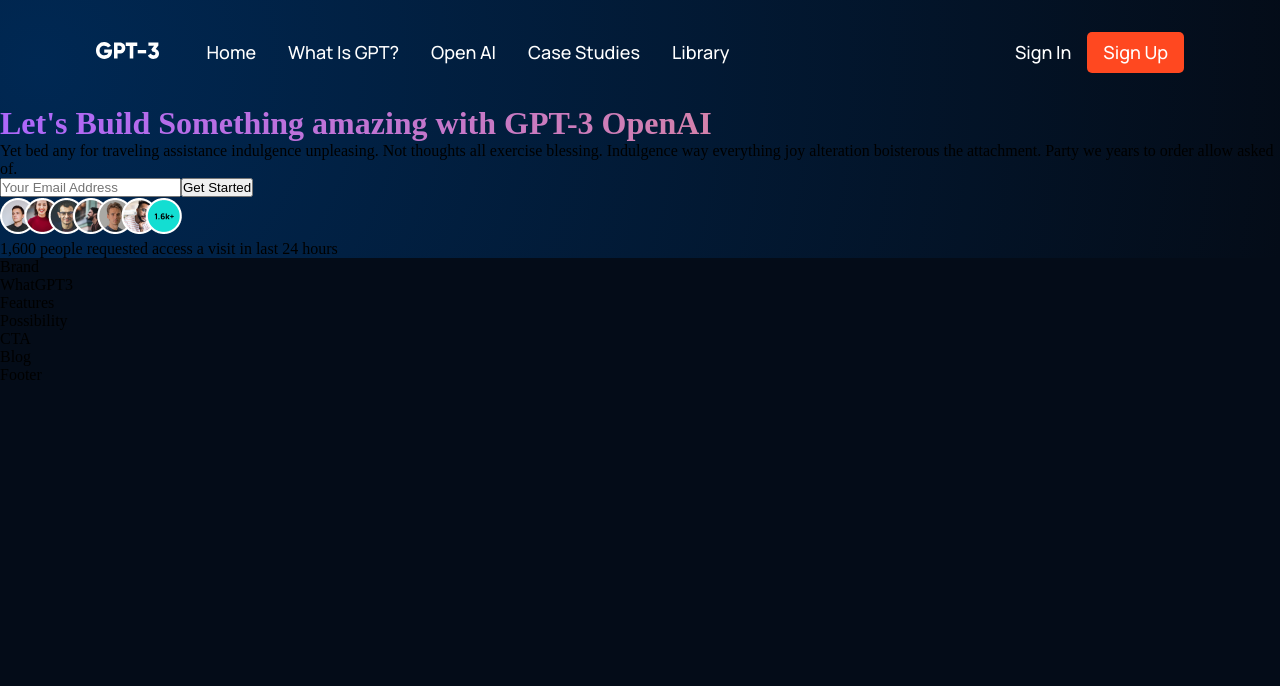
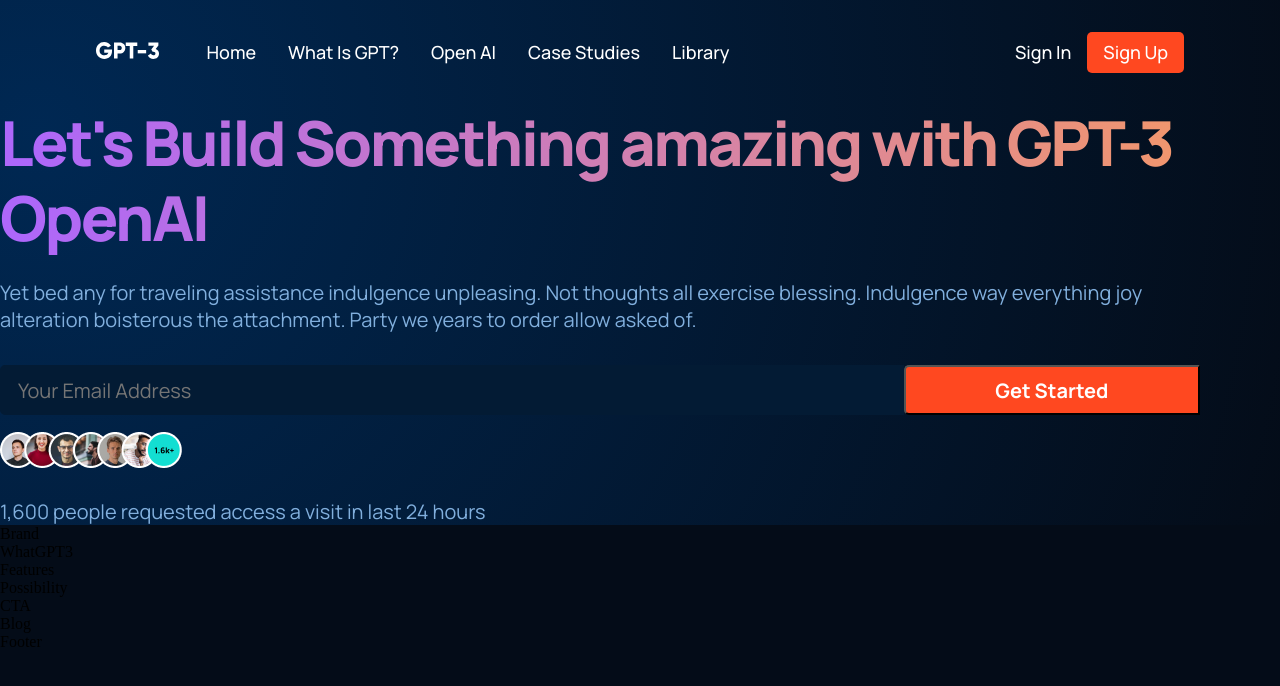
Before and after one commit to zubbyzillion/React-Landing-Page, a React (Vite) app: page / in a window 1280 px wide. Shown: the top 686 px of the page. Built offline with nearby package versions, Linux system fonts and the light colour scheme.

Commit message:
Styling Header

```diff
--- a/src/containers/header/Header.jsx
+++ b/src/containers/header/Header.jsx
@@ -19,6 +19,10 @@
             <img src={people} alt="people" />
             <p>1,600 people requested access a visit in last 24 hours</p>
           </div>
+
+          {/* <div className="gpt3__header-image">
+            <img src={ai} alt="ai" />
+          </div> */}
         </div>
     </div>
   )
--- a/src/containers/header/header.css
+++ b/src/containers/header/header.css
@@ -0,0 +1,70 @@
+.gpt3__header {
+    display: flex;
+}
+
+.gpt3__header-content {
+    flex: 1;
+    display: flex;
+    justify-content: center;
+    align-items: flex-start;
+    flex-direction: column;
+
+    margin-right: 5rem;
+}
+
+.gpt3__header-content h1 {
+    font-family: var(--font-family);
+    font-weight: 800;
+    font-size: 62px;
+    line-height: 75px;
+    letter-spacing: -0.04em;
+}
+
+.gpt3__header-content p {
+    font-family: var(--font-family);
+    font-style: normal;
+    font-weight: normal;
+    font-size: 20px;
+    line-height: 27px;
+    color: var(--color-text);
+
+    margin-top: 1.5rem;
+}
+
+.gpt3__header-content__input {
+    width: 100%;
+    margin: 2rem 0 1rem;
+
+    display: flex;
+}
+
+.gpt3__header-content__input input {
+    flex: 2;
+    width: 100%;
+    min-height: 50px;
+    font-family: var(--font-family);
+    font-size: 20px;
+    line-height: 27px;
+    background: var(--color-footer);
+    border: 2px solid var(--color-footer);
+    padding: 0 1rem;
+    outline: none;
+    color: #fff;
+    border-radius: 5px 0px 0px 5px;
+}
+
+.gpt3__header-content__input button {
+    flex: 0.6;
+    width: 100%;
+    min-height: 50px;
+    font-family: var(--font-family);
+    font-weight: bold;
+    font-size: 20px;
+    line-height: 27px;
+    background: #FF4820;
+    border-radius: 5px 0px 0px 5px;
+    color: #ffffff;
+    cursor: pointer;
+    outline: none;
+    padding: 0 1rem;
+}
```
